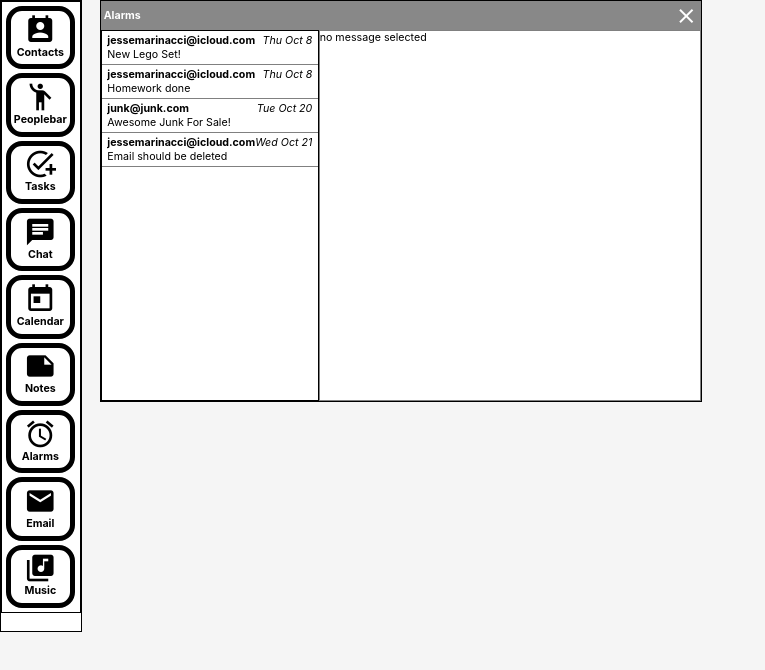
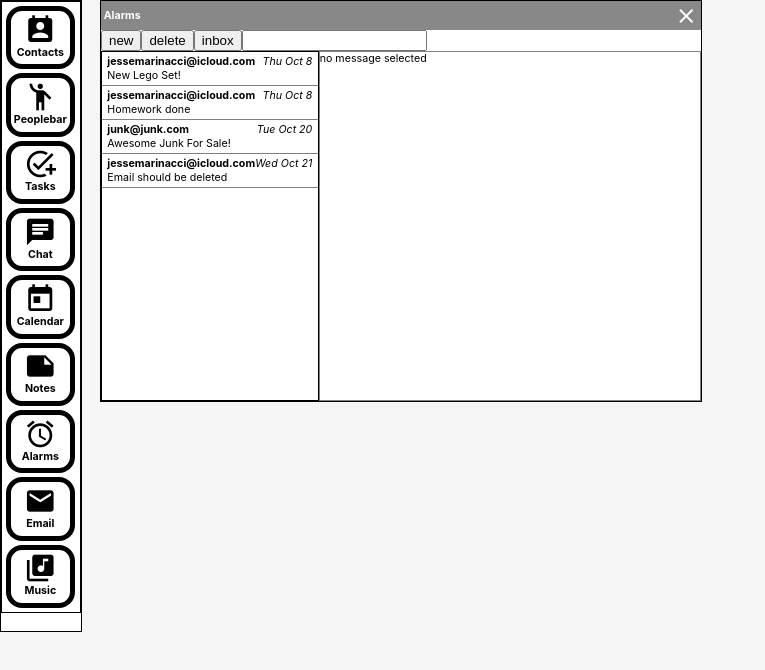
Before and after one commit to joshmarinacci/querylang, a React (Create React App) app: page / in a window 1280 px wide. Shown: the top 670 px of the page, without its empty margins (0-765 px from the left). Built offline with nearby package versions, Linux system fonts and the light colour scheme.

Commit message:
update email layout

```diff
--- a/src/email.js
+++ b/src/email.js
@@ -1,5 +1,5 @@
 import React, {useState} from 'react'
-import {DataList, HBox, Panel, Spacer, VBox, Window} from './ui.js'
+import {DataList, HBox, Panel, Spacer, Toolbar, VBox, Window} from './ui.js'
 import {CATEGORIES} from './schema.js'
 import {propAsString, useDBChanged} from './db.js'
 import {AND} from './query2.js'
@@ -31,6 +31,13 @@ export function Email({db, app, appService}) {
     }
 
     return <Window  app={app} appService={appService} resize width={600} height={400}>
+        <VBox grow>
+            <Toolbar>
+                <button>new</button>
+                <button>delete</button>
+                <button>inbox</button>
+                <input type="search"/>
+            </Toolbar>
             <HBox grow>
 
                 <DataList data={messages}
@@ -48,5 +55,6 @@ export function Email({db, app, appService}) {
                 }}/>
                 <Panel grow>{panel}</Panel>
             </HBox>
+            </VBox>
     </Window>
 }
```
Lines whose indentation alone changed are shown as unchanged.
